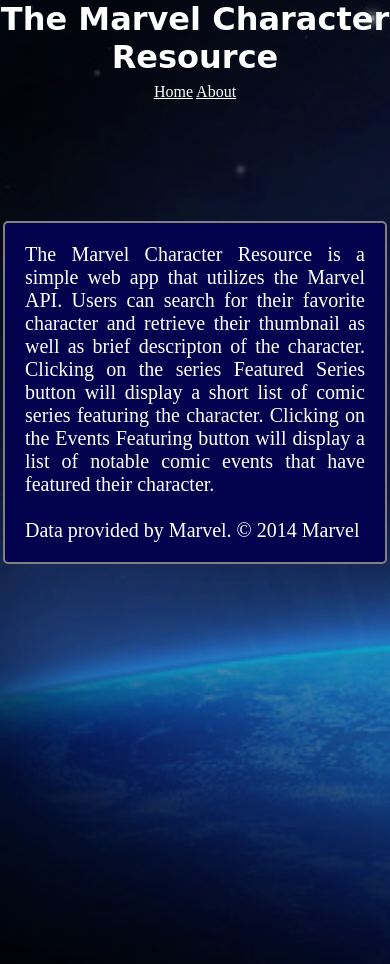
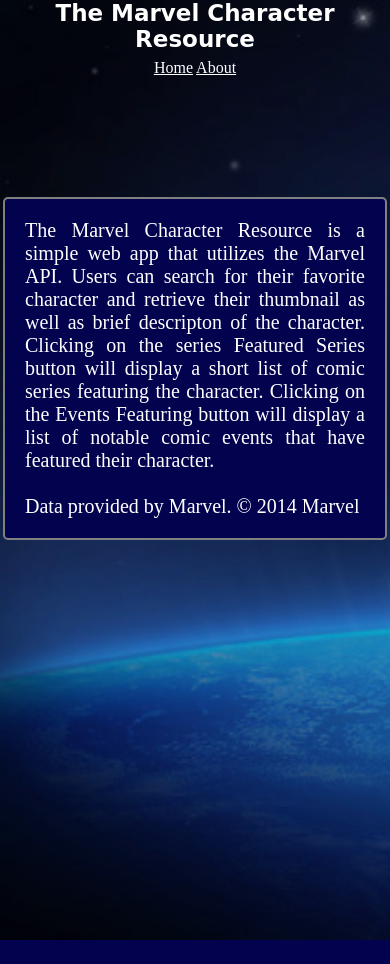
Before and after one commit to ubercraig/ubercraig.github.io, a plain HTML site: page project_1/about.html in a window 390 px wide. After the commit the page ends 940 px from the top, so only its background shows below. Drawn offline with nearby package versions, Linux system fonts and the light colour scheme; a web font is replaced by a local one.

Commit message:
adjusted font sizes on mobile

```diff
--- a/project_1/style.css
+++ b/project_1/style.css
@@ -169,8 +169,10 @@ button {
         display: flex;
         flex-direction: column;
     }
+    h1 {
+        font-size: 23px;
+    }
     #bio {
-        margin: auto;
         font-size: 12px;
         color: white;
         text-align: justify;
```
